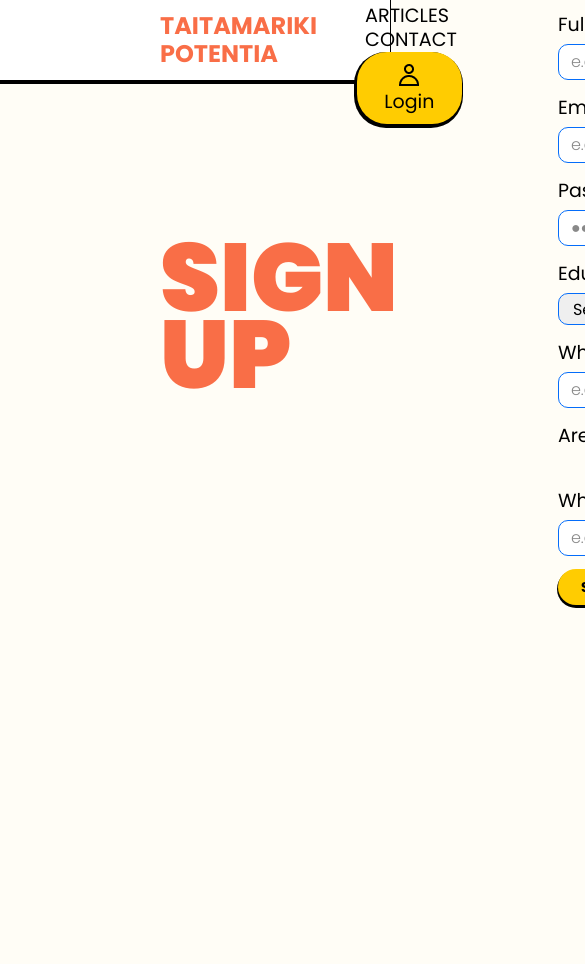
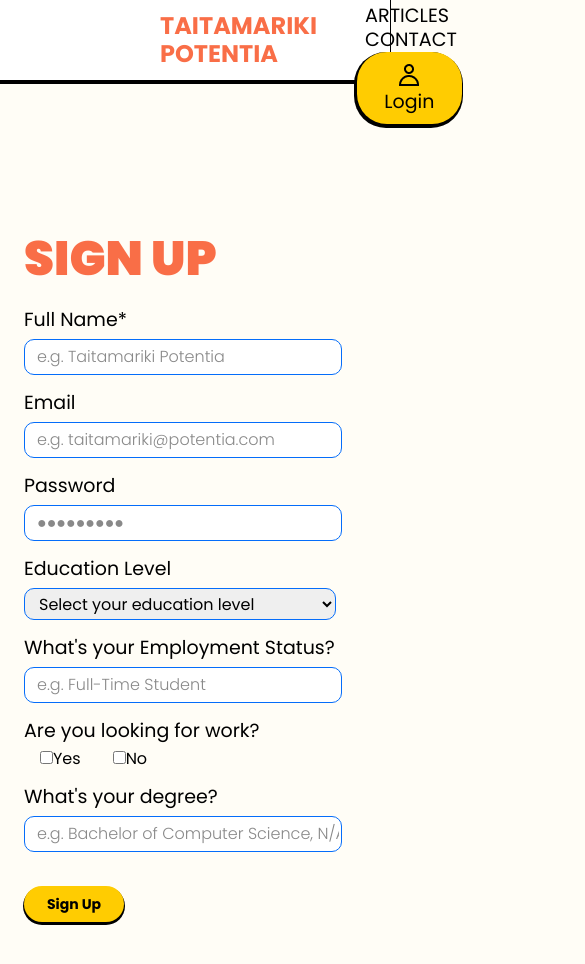
Before and after one commit to UoaWDCC/taitam-portal, a Next.js app: page /signUp in a window 390 px wide. Shown: the top 964 px of the page, 585 px wide, since content can reach past the window. Before the commit the page ends 844 px from the top, so only its background shows below. Built offline with nearby package versions, Linux system fonts and the light colour scheme; what @linaria/core would draw is missing.

Commit message:
made sign up page responsive

```diff
--- a/src/app/signUp/signUp.page.css
+++ b/src/app/signUp/signUp.page.css
@@ -138,3 +138,35 @@
   .checkbox-label {
     margin: 0 8rem 0 8rem;
   }
+
+  @media (max-width: 600px) {
+    .main {
+      flex-direction: column; /* Change the flex direction to stack elements vertically */
+      align-items: center; /* Center the items horizontally */
+      display: inline;
+    }
+
+    .sign-up-header-container {
+      margin-left: 1.5rem;
+    }
+
+    .sign-up-header {
+      font-size: 48px;
+    }
+
+    .form {
+      width: 100%; /* Adjust the width as needed */
+      margin-top: 2rem; /* Adjust the margin as needed */
+      margin-left: 1.5rem;
+    }
+    .checkbox-label {
+      margin: 0 1rem 0 1rem;
+    }
+    .input {
+      width: 80%;
+    }
+    .button {
+      margin: 1rem 0 3rem 0;
+    }
+
+  }
```
